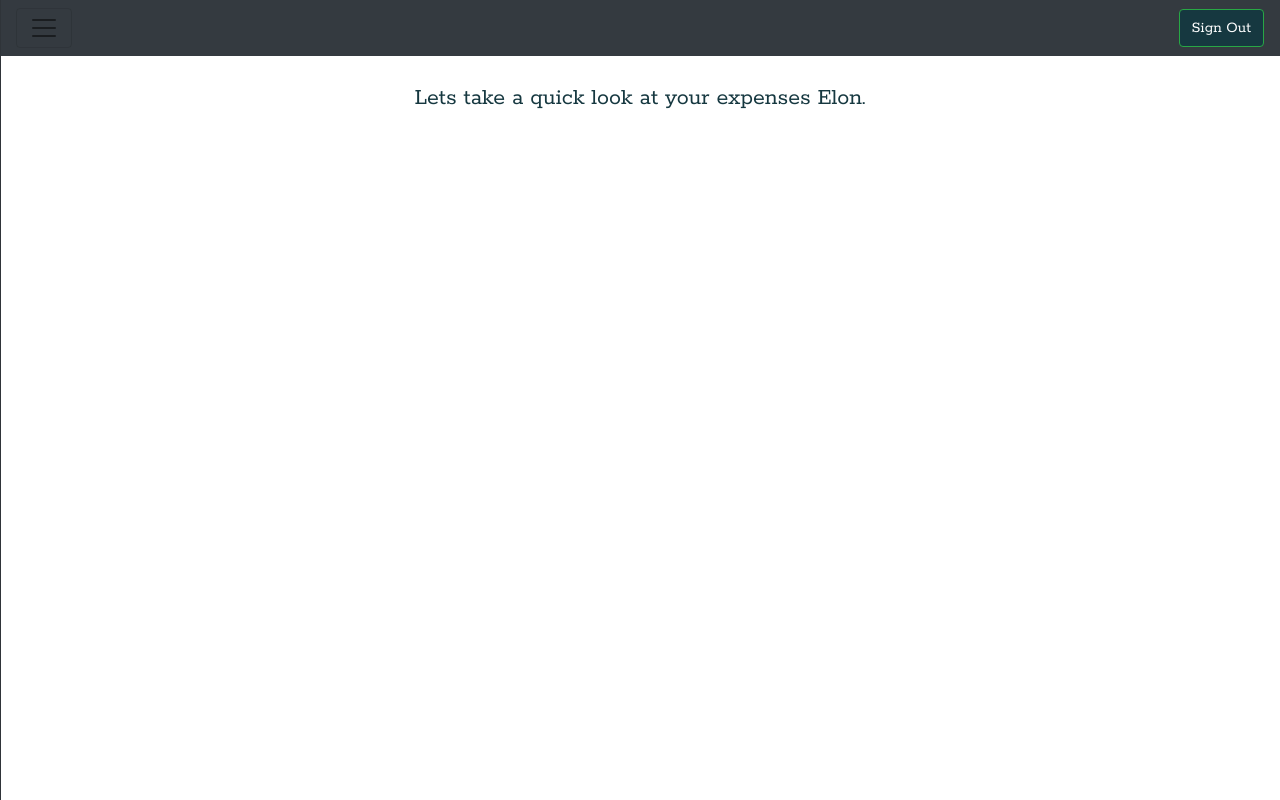
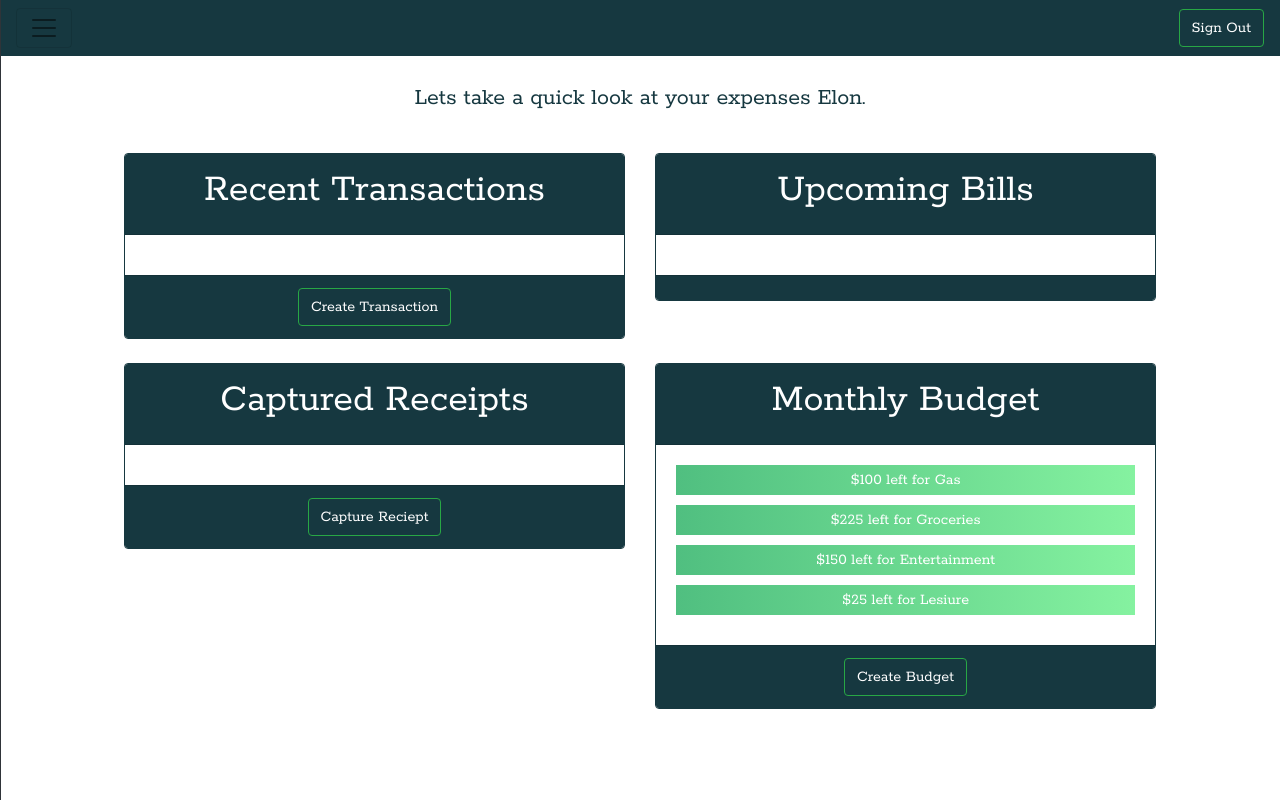
Before and after one commit to huntikins/Expense, a Vue app in the folder client/: page /dashboard in a window 1280 px wide. Built offline with nearby package versions, Linux system fonts and the light colour scheme.

Commit message:
updated dashboard and added budget component

```diff
--- a/client/src/App.vue
+++ b/client/src/App.vue
@@ -19,4 +19,7 @@ export default {
   text-align: center;
   color: #163840;
 }
+.bg-dark {
+  background-color: #163840 !important;
+}
 </style>
--- /dev/null
+++ b/client/src/components/budgetdash.vue
@@ -0,0 +1,113 @@
+
+<template>
+    <div class="charts">
+        <div class="chart--dev">
+            <ul class="chart--horiz">
+                <li class="chart__bar"
+                    :style="{ width: budget.current*100/budget.limit }"
+                    v-for="budget in budgets"
+                    >
+                <span class="chart__label">
+                    ${{ budget.limit - budget.current }} left for {{ budget.type }}
+                </span>
+                </li>
+            </ul>
+        </div>
+    </div>
+</template>
+
+<script>
+export default {
+    data() {
+        return {
+            budgets: [{
+                type: 'Gas',
+                limit: 200,
+                current: 100,
+                //percent: current*100/limit
+            },
+            {
+                type: 'Groceries',
+                limit: 400,
+                current: 175,
+                //percent: current*100/limit
+            },
+            {
+                type: 'Entertainment',
+                limit: 200,
+                current: 50,
+                //percent: current*100/limit
+            },
+            {
+                type: 'Lesiure',
+                limit: 50,
+                current: 25,
+                //percent: current*100/limit
+            }
+            ]
+        }
+    }
+}
+</script>
+
+<style>
+/*graphdesign: https://codepen.io/vajkri/pen/NxzZwL*/
+@mixin stagger-anim-delay($i, $initial-delay, $stagger-delay) {
+  @while $i > 0 {
+    &:nth-of-type(#{$i}) {
+      animation-delay: $initial-delay + $stagger-delay * $i;
+    }
+    $i: $i - 1;
+  }
+}
+.charts {
+  width: 100%;
+  height: 100%;
+  position: relative;
+  z-index: 10;
+}
+.chart--horiz {
+  overflow: hidden;
+  padding: 0;
+  margin: 0;
+}
+.chart__bar {
+  $border-rad: 4px;
+  height: 30px;
+  margin-bottom: 10px;
+
+  background: linear-gradient(to left, #85F2A0, #50BF80);
+  border-top-right-radius: $border-rad;
+  border-bottom-right-radius: $border-rad;
+  opacity: 0;
+
+  animation: 1s anim-lightspeed-in ease forwards;
+
+  .chart--dev & {
+    @include stagger-anim-delay(11, 0.5s, 0.2s);
+  }
+  .chart--prod & {
+    @include stagger-anim-delay(2, 3.8s, 0.2s);
+  }
+  .chart--design & {
+    @include stagger-anim-delay(3, 5s, 0.2s);
+  }
+}
+.chart__label {
+  line-height: 30px;
+  color: white;
+}
+@keyframes anim-lightspeed-in {
+  0% {
+    transform: translateX(-200%);
+    opacity: 1;
+  }
+  100% {
+    transform: translateX(0);
+    opacity: 1;
+  }
+}
+ul {
+  list-style-type: none;
+}
+</style>
--- a/client/src/components/createAccount.vue
+++ b/client/src/components/createAccount.vue
@@ -1,5 +1,6 @@
 <template>
     <div>
+      <navbar></navbar>
         <jumbotron title="Join us!"></jumbotron>
         <div class="container">
             <form>
@@ -22,10 +23,12 @@
 // Vue script
 import jumbotron from "./jumbotron.vue";
 import axios from "axios";
+import navbar from './navbar.vue'
 
 export default {
   components: {
-    jumbotron
+    jumbotron,
+    navbar
   },
   methods: {
     submitNewUser: function(event) {
--- a/client/src/components/dashboardframe.vue
+++ b/client/src/components/dashboardframe.vue
@@ -1,37 +1,85 @@
 <template>
-    <div class="container-fluid">
+    <div class="container">
         <div class="row">
-            <div id="greeting" class="col-12 pt-2">
+            <div id="greeting" class="col-12 p-2">
                 <h2 class="sub-title">Lets take a quick look at your expenses {{ name }}.</h2>
             </div>
         </div>
-        <div class="row">
-            <div class="col">
-                <!--insert translog div here-->
+        <div class="row m-4">
+            <div class="col-lg-6 col-sm-12">
+                <div class="card">
+                    <div class="card-header">
+                        <h1 class="text-white">Recent Transactions</h1>
+                    </div>
+                    <div class="card-body">
+                        <!--insert translog div here-->
+                    </div>
+                    <div class="card-footer">
+                        <button class="btn btn-outline-success my-2 my-sm-0">Create Transaction</button>
+                    </div>
+                </div>
             </div>
-            <div class="col">
-                <!--insert upcoming bills div here-->
+            <div class="col-lg-6 col-sm-12">
+                <div class="card">
+                    <div class="card-header">
+                        <h1 class="text-white">Upcoming Bills</h1>
+                    </div>
+                    <div class="card-body">
+                        <!--insert upcoming bills div here-->
+                    </div>
+                    <div class="card-footer">
+                    </div>
+                </div>
             </div>
         </div>
-        <div class="row">
-            <div class="col">
-                <!--insert receiptdiv here-->
+        <div class="row m-4">
+            <div class="col-lg-6 col-sm-12">
+                <div class="card">
+                    <div class="card-header">
+                        <h1 class="text-white">Captured Receipts</h1>
+                    </div>
+                    <div class="card-body">
+                        <!--insert receiptdiv here-->
+                    </div>
+                    <div class="card-footer">
+                        <button class="btn btn-outline-success my-2 my-sm-0">Capture Reciept</button>
+                    </div>
+                </div>
             </div>
-            <div class="col">
-                <!--insert budgetdiv here-->
+            <div class="col-lg-6 col-sm-12">
+                <div class="card">
+                    <div class="card-header">
+                        <h1 class="text-white">Monthly Budget</h1>
+                    </div>
+                    <div class="card-body">
+                        <budgetdash></budgetdash>
+                    </div>
+                    <div class="card-footer">
+                        <button class="btn btn-outline-success my-2 my-sm-0">Create Budget</button>
+                    </div>
+                </div>
             </div>
         </div>
     </div>
 </template>
 
 <script>
+import budgetdash from './budgetdash.vue'
 export default {
     data: () => ({
         name: "Elon"
-    })
+    }),
+    components: {
+        budgetdash
+    }
 }
 </script>
 
 <style scoped>
-
+.card-header, .card-footer {
+    background-color: #163840;
+}
+.card {
+    border: 1px solid #163840;
+}
 </style>
```
Also changed, not shown: 1 other file (tests, documents, lock files or other folders).
